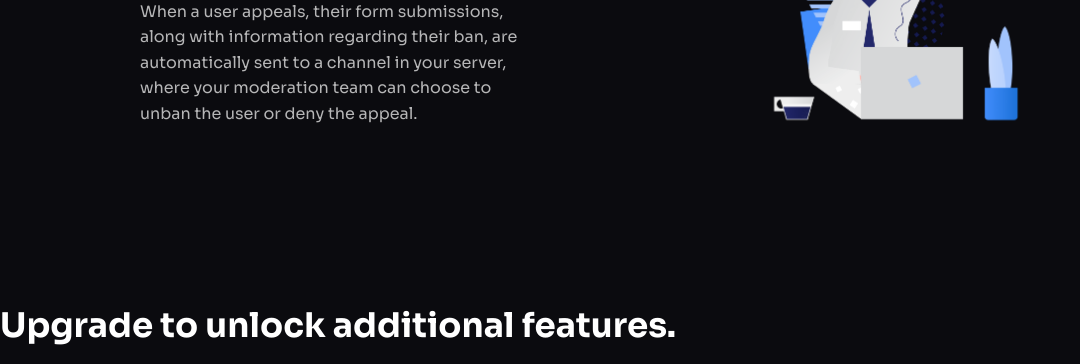
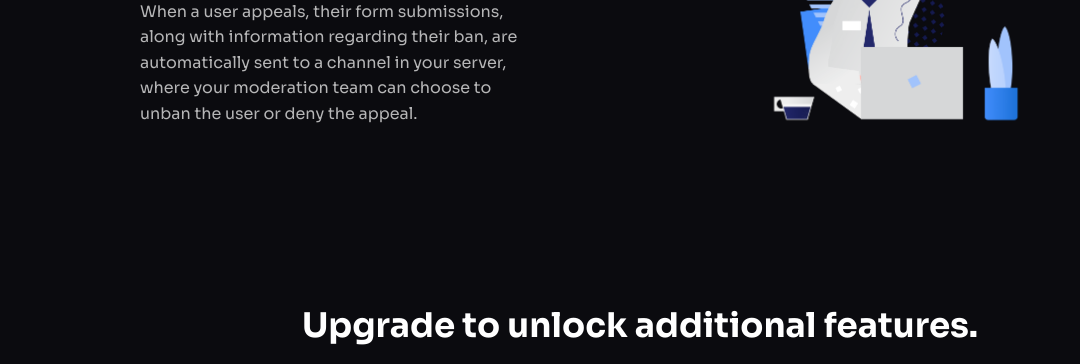
Before and after one commit to ConHNation/appeals-website, a plain HTML site: page index.html in a window 1280 px wide. Shown: the part 1550-1914 px from the top of the page, without its empty margins (0-1080 px from the left). Drawn offline with nearby package versions, Linux system fonts and the light colour scheme.

Commit message:
Update index.html

```diff
--- a/index.html
+++ b/index.html
@@ -177,7 +177,7 @@
           </div>
         </div>
       </section>
-      <h2 class="main-heading">Upgrade to unlock additional features.</h2>
+      <center><h2 class="main-heading">Upgrade to unlock additional features.</h2></center>
         <script async src="https://js.stripe.com/v3/pricing-table.js"></script>
         <stripe-pricing-table pricing-table-id="prctbl_1M9CXBD9PCytLBEnaDzbkmaY"
         publishable-key="pk_test_51M9B7uD9PCytLBEnppUEoNOPdreSDJ3mBzFudIUsjKyF43gpPYikqrkhwGbRRvYfbSBz1kE0LiJVBaUxMwZbRkGA00u3JBAcrk">
```
